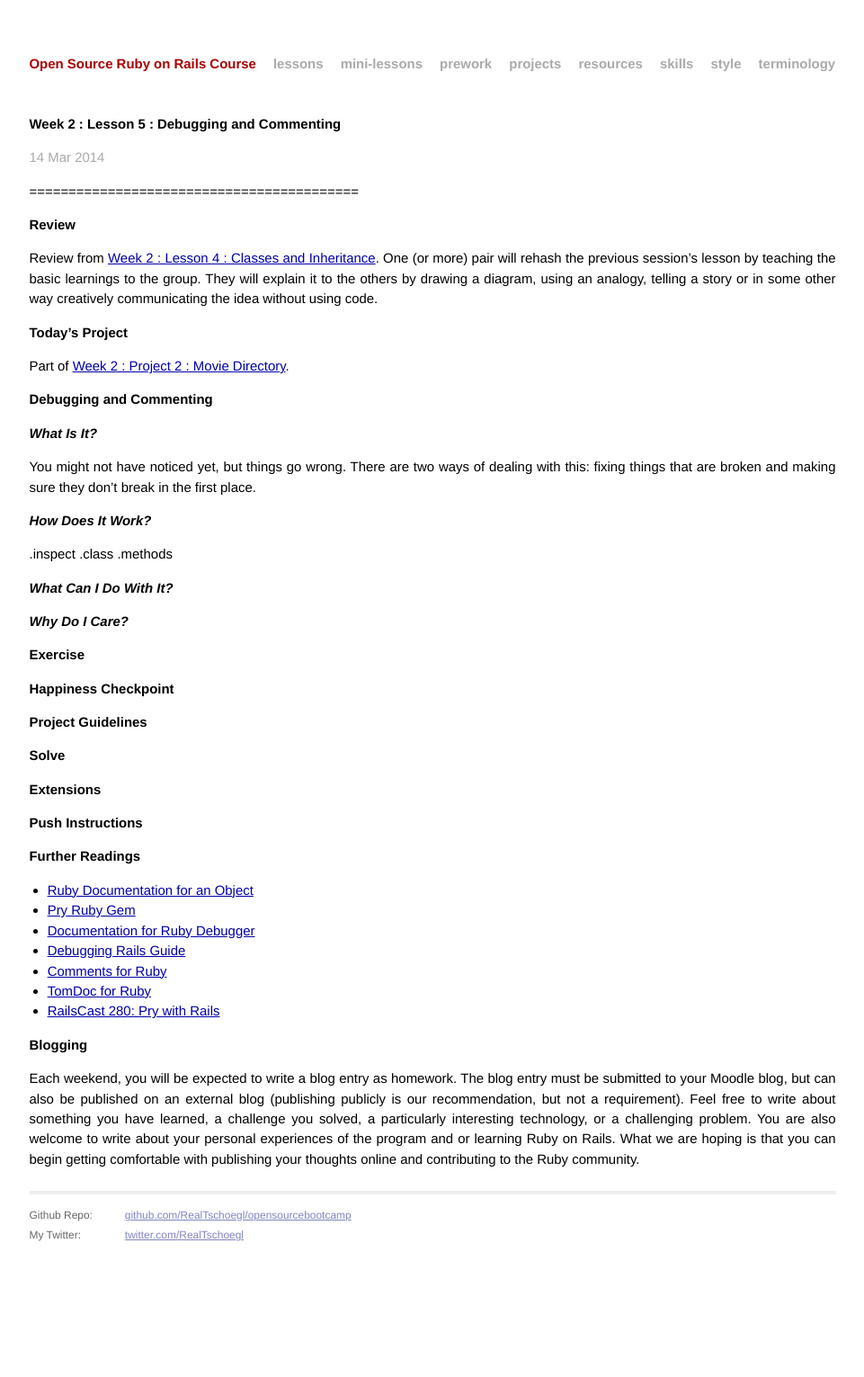
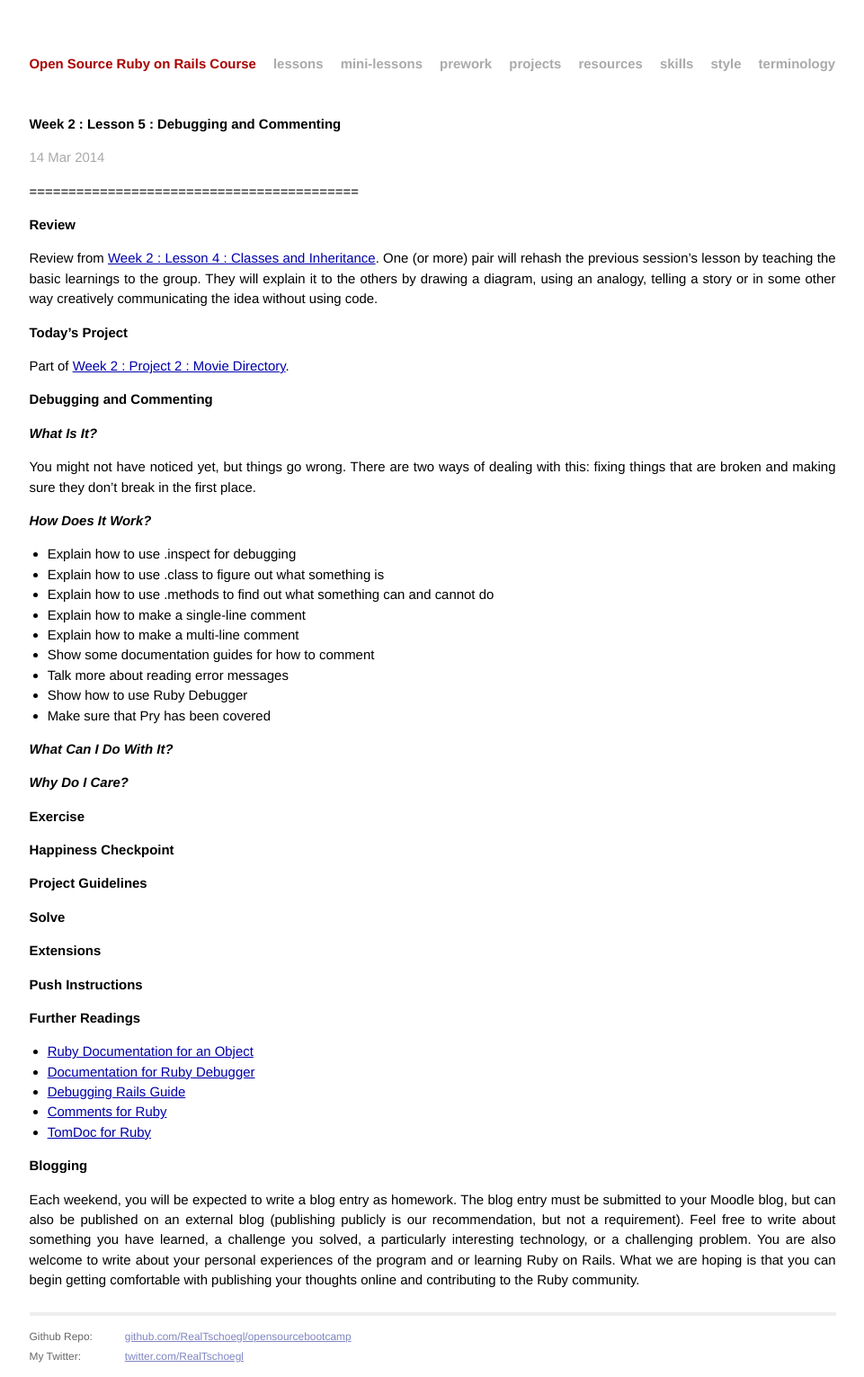
Before and after one commit to RealTschoegl/opensourcebootcamp, a Jekyll site: the page built from _posts/2014-03-14-lesson-debugging.markdown, in a window 1280 px wide. Shown: the whole page at 90% size, without its empty margins (159-1120 px from the left). Built offline with Jekyll 4.4.1, drawn with Linux system fonts in a browser that asks for light colours; Markdown is read by kramdown in place of the engine named in the settings; before the commit the page ends 1397 px from its top, so only the background shows below that.

Commit message:
Updated 2014-03-14-lesson-debugging.markdown

```diff
--- a/_posts/2014-03-14-lesson-debugging.markdown
+++ b/_posts/2014-03-14-lesson-debugging.markdown
@@ -21,9 +21,15 @@ You might not have noticed yet, but things go wrong.  There are two ways of deal
 
 ### _How Does It Work?_
 
-.inspect
-.class
-.methods
+* Explain how to use .inspect for debugging
+* Explain how to use .class to figure out what something is
+* Explain how to use .methods to find out what something can and cannot do
+* Explain how to make a single-line comment
+* Explain how to make a multi-line comment
+* Show some documentation guides for how to comment
+* Talk more about reading error messages
+* Show how to use Ruby Debugger
+* Make sure that Pry has been covered
 
 ### _What Can I Do With It?_
 
@@ -44,12 +50,10 @@ You might not have noticed yet, but things go wrong.  There are two ways of deal
 ## Further Readings
 
 * [Ruby Documentation for an Object](http://ruby-doc.org/core-2.1.0/Object.html)
-* [Pry Ruby Gem](http://pryrepl.org/)
 * [Documentation for Ruby Debugger](http://ruby-doc.org/stdlib-2.0.0/libdoc/debug/rdoc/DEBUGGER__.html)
 * [Debugging Rails Guide](http://guides.rubyonrails.org/debugging_rails_applications.html)
 * [Comments for Ruby](http://ruby.about.com/od/rubyfeatures/a/comment.htm)
 * [TomDoc for Ruby](http://tomdoc.org/)
-* [RailsCast 280: Pry with Rails](http://railscasts.com/episodes/280-pry-with-rails)
 
 ## Blogging
 
```
